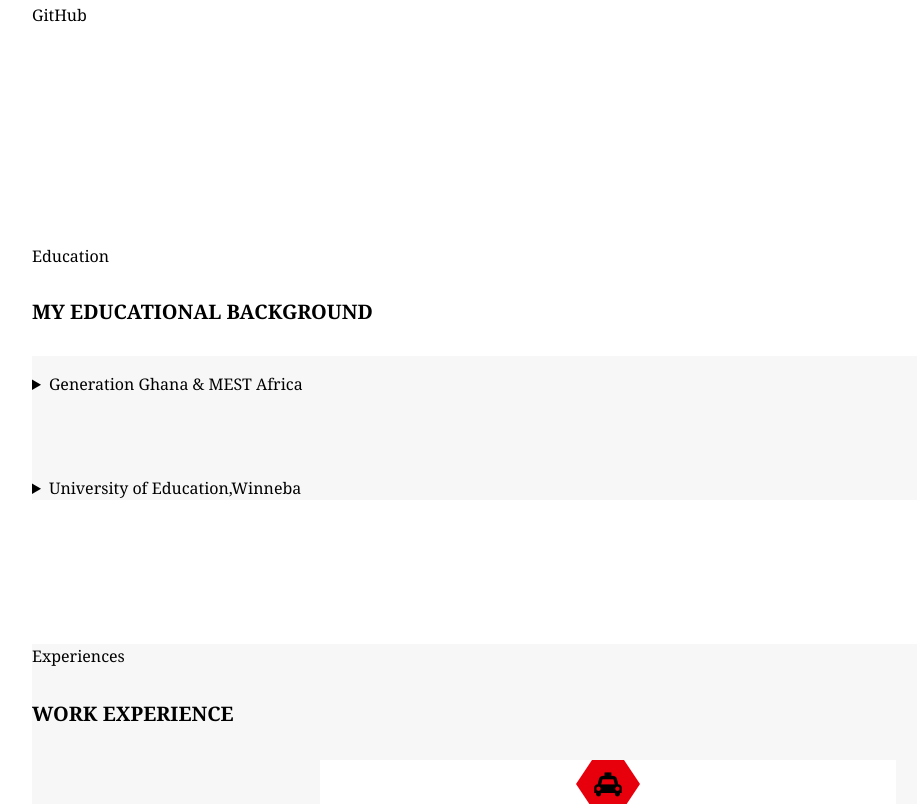
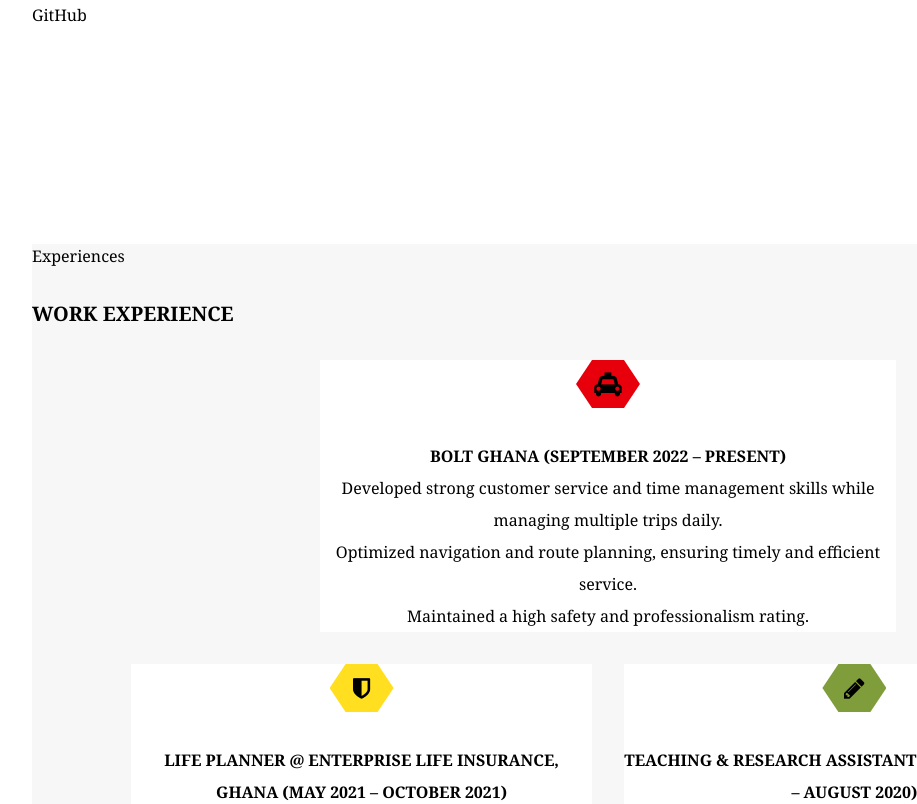
Before and after one commit to Matdinko/_portfolio, a plain HTML site: page index.html in a window 1280 px wide. Shown: the part 1996-2800 px from the top of the page, without its empty margins (32-949 px from the left). Drawn offline with nearby package versions, Linux system fonts and the light colour scheme.

Commit message:
removal of education

```diff
--- a/index.html
+++ b/index.html
@@ -40,7 +40,6 @@
                     <a href="#about" class="decoration-none decoration-black">About</a>
                     <a href="#services" class="decoration-none decoration-black">Services</a>
                     <a href="#skills" class="decoration-none decoration-black">Skills</a>
-                    <a href="#education" class="decoration-none decoration-black">Education</a>
                     <a href="#experiences" class="decoration-none decoration-black">Experiences</a>
                     <a href="#projects" class="decoration-none decoration-black">Projects</a>
                     <a href="#contact" class="decoration-none decoration-black">Contact</a>
@@ -53,7 +52,7 @@
                             <h1> Hi! </h1>
                             <h1>I'm <b class="">Matthew</b></h1>
                             <p>A junior web developer</p>
-                            <button class="vibrate-1 w-[10rem] md:h-[3rem] bg-orange-300 text-white border-solid border-[2px] border-black rounded-lg">DOWNLOAD CV <i class="fa fa-download" aria-hidden="true"></i></button>
+                            <button class="vibrate-1 w-[10rem] md:h-[3rem] bg-orange-300 text-white border-solid border-[2px] border-black rounded-lg"> <a href="">DOWNLOAD CV <i class="fa fa-download" aria-hidden="true"></i></a></button>
                         </div>
                         <div class="md:flex flex-col justify-center items-center bg-orange-300 gap-8 rounded-lg" id="about">
                             <p> About Me</p>
@@ -143,23 +142,6 @@
 
                 <div class="w-full m-auto">
                     <p class="flex justify-between mt-[5px] mb-[5px]">GitHub</p>
-                </div>
-            </div>
-        </section>
-
-        <section class="md:h-[50vh]" id="education">
-            <div class="md:flex flex-col gap-[30px]">
-                <p>Education</p>
-                <h1 class="text-xl uppercase font-extrabold">My Educational Background</h1>
-                <div>
-                    <details class="pt-[1rem] bg-[#F7F7F7]">
-                        <summary>Generation Ghana & MEST Africa </summary>
-                        <div>Web Development Training Program (Backend Development Focus)</div>
-                    </details>
-                    <details class="pt-[3rem] bg-[#F7F7F7]">
-                        <summary class="pt-8">University of Education,Winneba </summary>
-                        <div>Bachelor of Arts (Economics Education)</div>
-                    </details>
                 </div>
             </div>
         </section>
```
